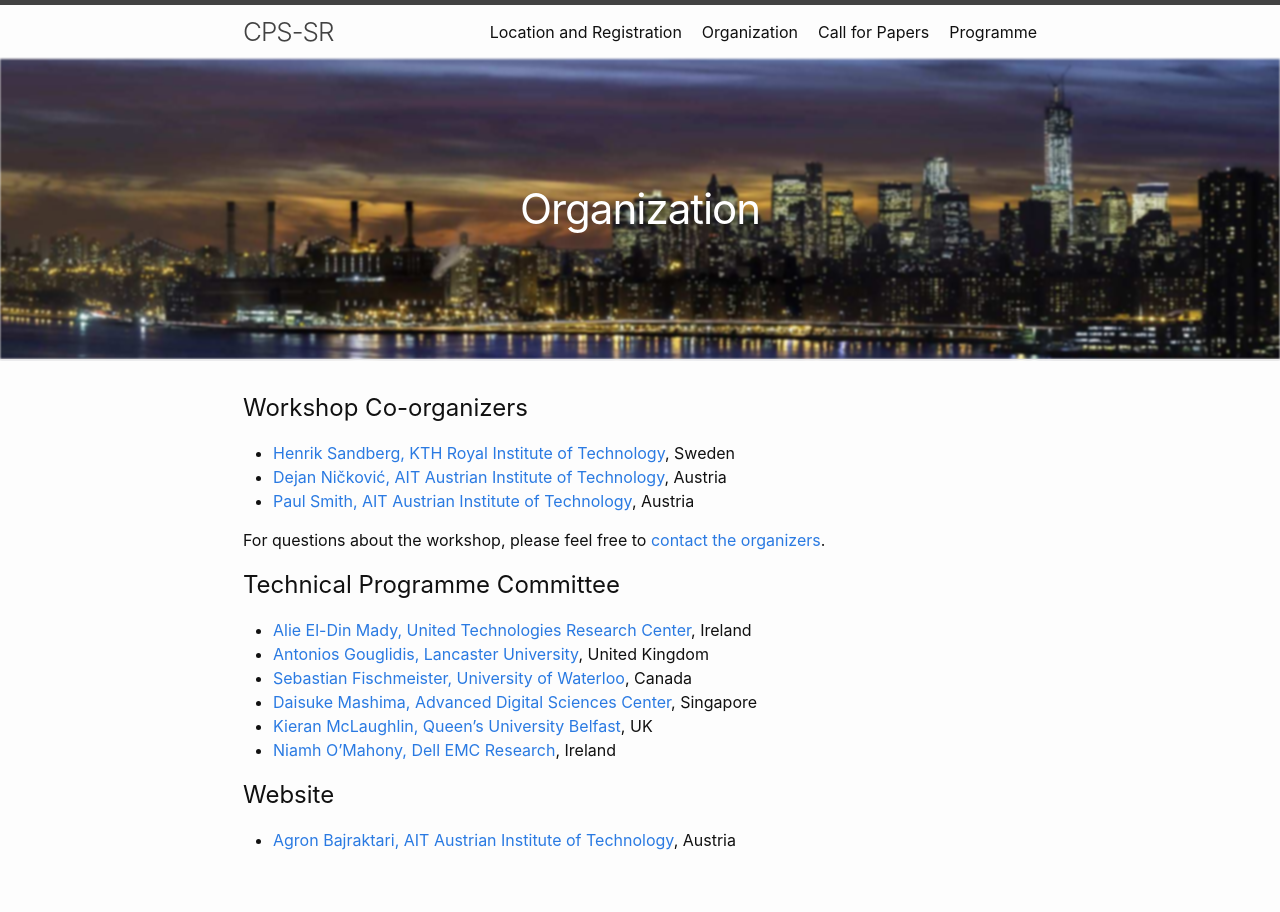
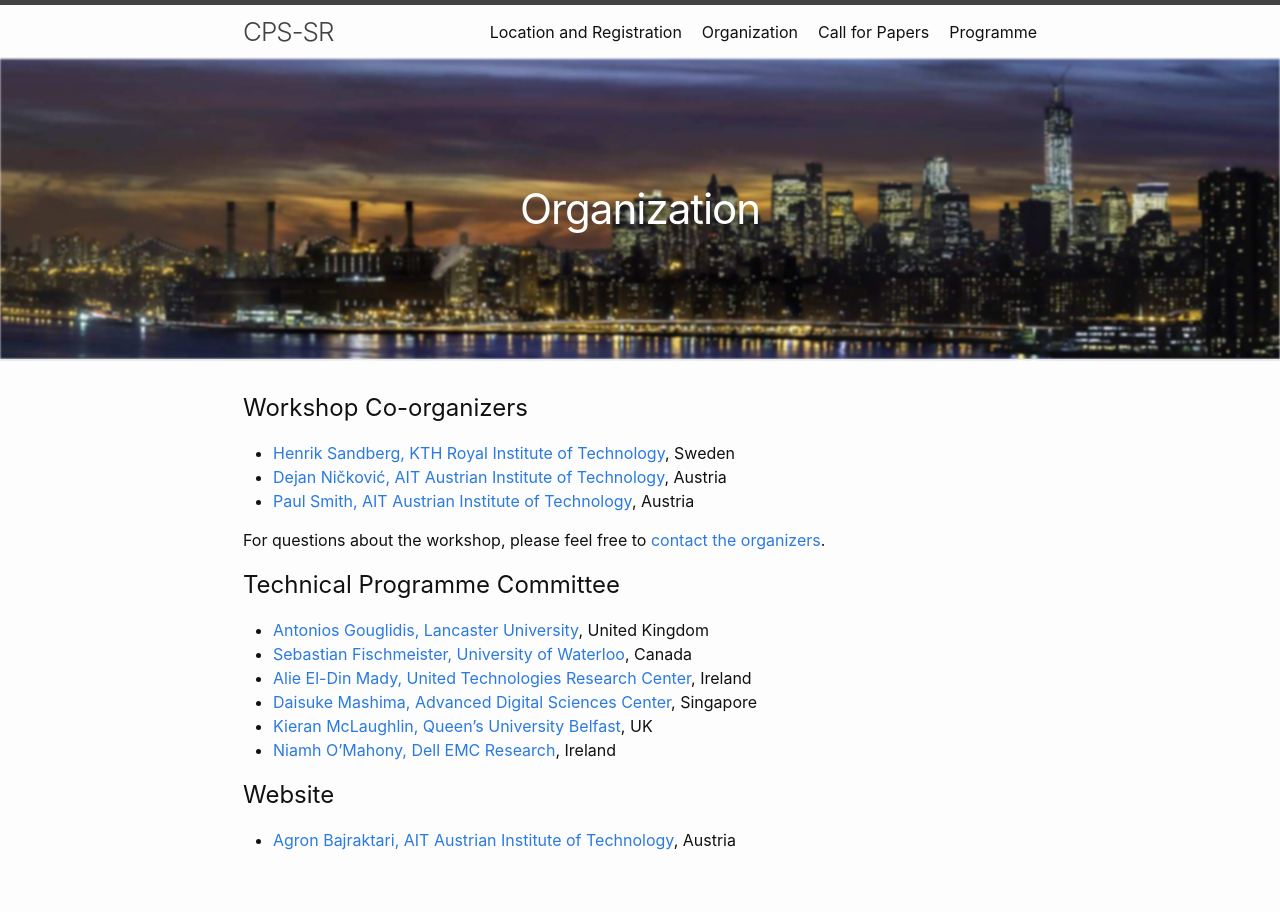
Before and after one commit to ait-csr/cps-sr, a Jekyll site: the page built from organization.md, in a window 1280 px wide. Built offline with Jekyll 4.4.1, drawn with Linux system fonts in a browser that asks for light colours.

Commit message:
Small update!

```diff
--- a/organization.md
+++ b/organization.md
@@ -17,9 +17,9 @@ For questions about the workshop, please feel free to [contact the organizers](m
 
 # Technical Programme Committee
 
-* [Alie El-Din Mady, United Technologies Research Center](https://www.researchgate.net/profile/Alie_El_Din_Mady), Ireland
 * [Antonios Gouglidis, Lancaster University](http://www.lancaster.ac.uk/scc/about-us/people/antonios-gouglidis), United Kingdom
 * [Sebastian Fischmeister, University of Waterloo](https://uwaterloo.ca/embedded-software-group/people-profiles/sebastian-fischmeister), Canada
+* [Alie El-Din Mady, United Technologies Research Center](https://www.researchgate.net/profile/Alie_El_Din_Mady), Ireland
 * [Daisuke Mashima, Advanced Digital Sciences Center](https://adsc.illinois.edu/people/daisuke-mashima), Singapore
 * [Kieran McLaughlin, Queen's University Belfast](https://pure.qub.ac.uk/portal/en/persons/kieran-mclaughlin(31c4903b-a883-4ccd-8d7c-921e0612a887).html), UK
 * [Niamh O'Mahony, Dell EMC Research](https://www.linkedin.com/in/nmomahony/), Ireland
```
